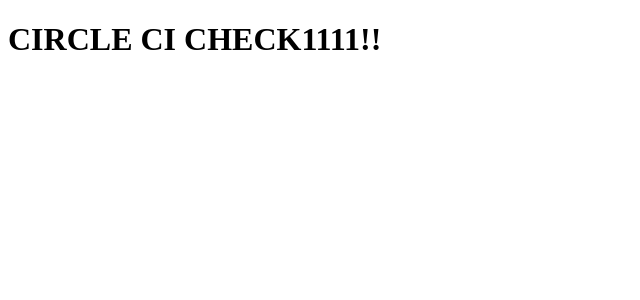
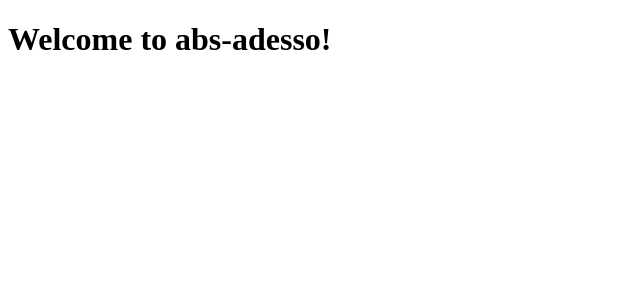
Before and after one commit to iammertg/InternalManagementSystem, an Angular app: page / in a window 1280 px wide. Shown: the top 300 px of the page, without its empty margins (0-640 px from the left). Built offline with nearby package versions, Linux system fonts and the light colour scheme.

Commit message:
circleci 4

```diff
--- a/src/app/app.component.html
+++ b/src/app/app.component.html
@@ -1 +1 @@
-<h1>CIRCLE CI CHECK1111!!</h1>
+<h1>Welcome to abs-adesso!</h1>
```
